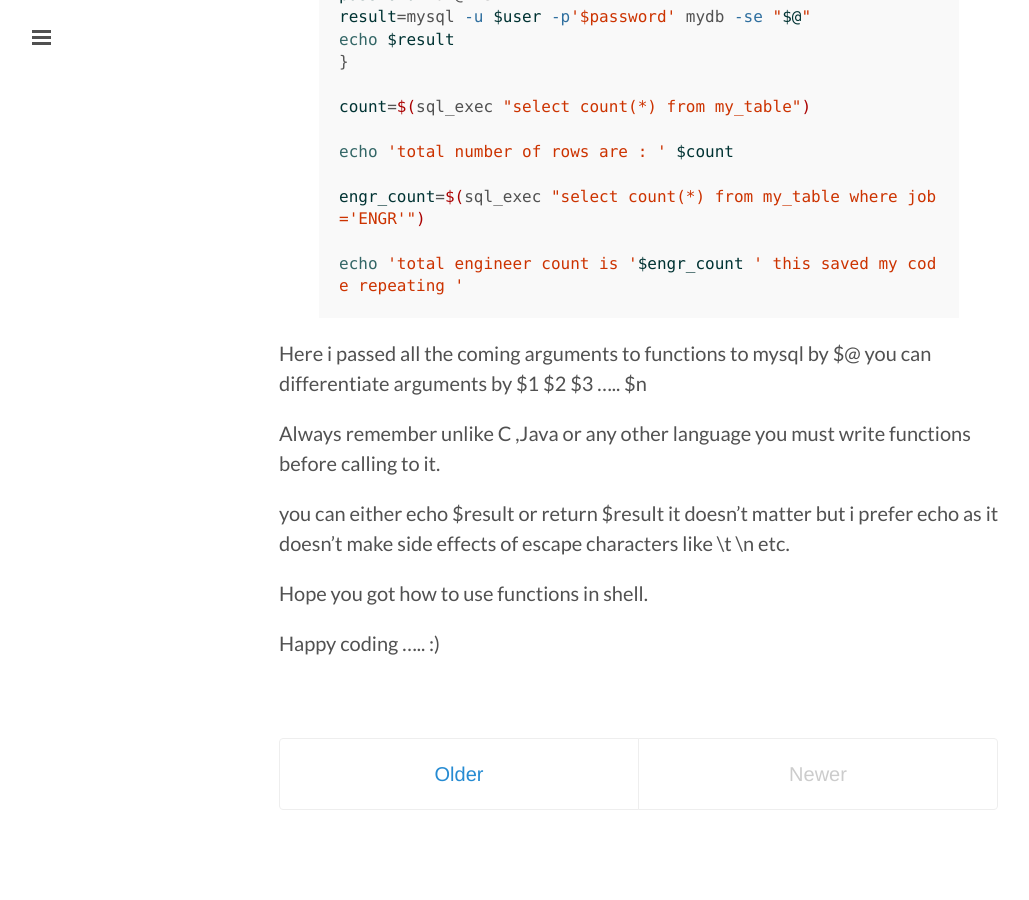
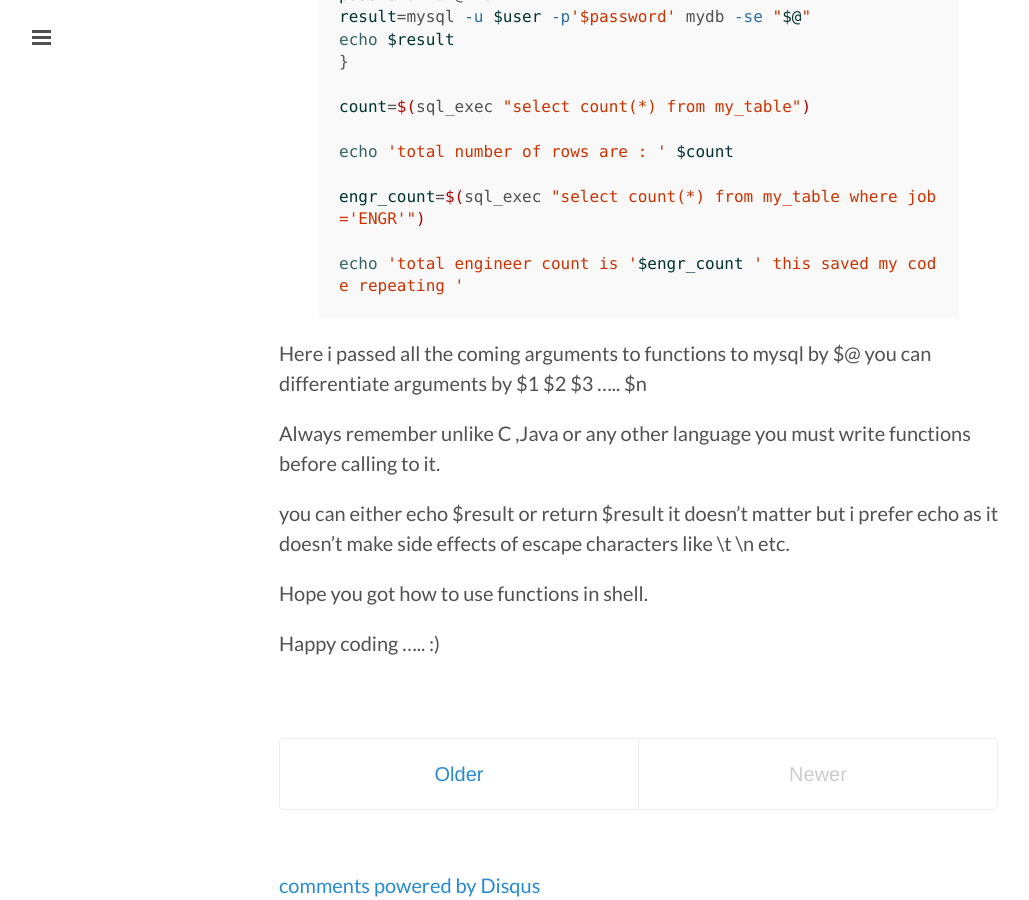
Before and after one commit to codeinventory/codeinventory.github.io, a Jekyll site: the page built from index.html, in a window 1280 px wide and 900 px high, scrolled down 3177 px. Shown: the whole window, without its empty margins (1-1030 px from the left). Built offline with Jekyll 4.4.1, drawn with Linux system fonts in a browser that asks for light colours; Markdown is read by kramdown in place of the engine named in the settings; the list of posts is cut into pages by our own code; comment, search, counter and statistics services are not loaded; before the commit the page ends 4047 px from its top, so only the background shows below that.

Commit message:
Enabling Disqus in codeinventory.com

```diff
--- /dev/null
+++ b/_includes/disqus.html
@@ -0,0 +1,14 @@
+<div id="disqus_thread"></div>
+    <script type="text/javascript">
+        /* * * CONFIGURATION VARIABLES: EDIT BEFORE PASTING INTO YOUR WEBPAGE * * */
+        var disqus_shortname = 'codeinventorycom'; // required: replace example with your forum shortname
+
+        /* * * DON'T EDIT BELOW THIS LINE * * */
+        (function() {
+            var dsq = document.createElement('script'); dsq.type = 'text/javascript'; dsq.async = true;
+            dsq.src = '//' + disqus_shortname + '.disqus.com/embed.js';
+            (document.getElementsByTagName('head')[0] || document.getElementsByTagName('body')[0]).appendChild(dsq);
+        })();
+    </script>
+    <noscript>Please enable JavaScript to view the <a href="http://disqus.com/?ref_noscript">comments powered by Disqus.</a></noscript>
+    <a href="http://disqus.com" class="dsq-brlink">comments powered by <span class="logo-disqus">Disqus</span></a>
--- a/_layouts/default.html
+++ b/_layouts/default.html
@@ -21,6 +21,7 @@
 
       <div class="container content">
         {{ content }}
+	{% include disqus.html %}
       </div>
     </div>
 
```
